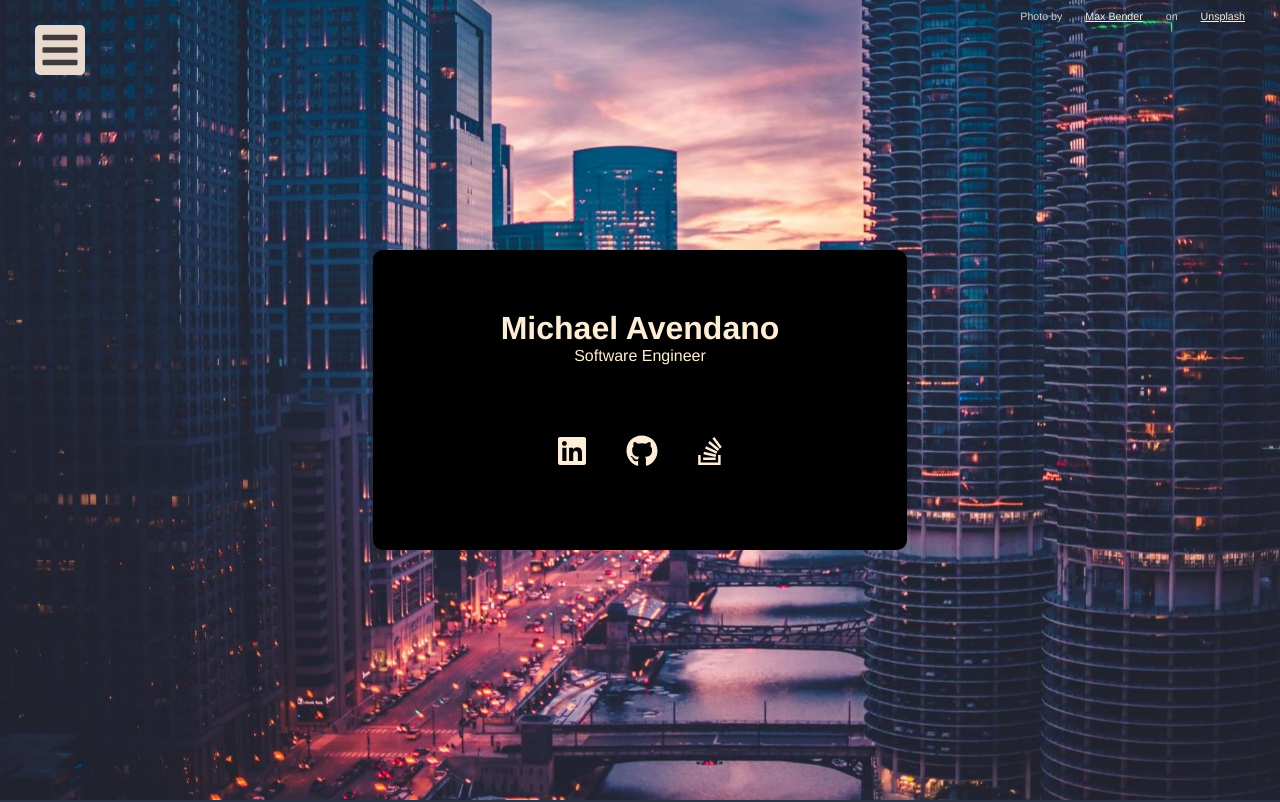
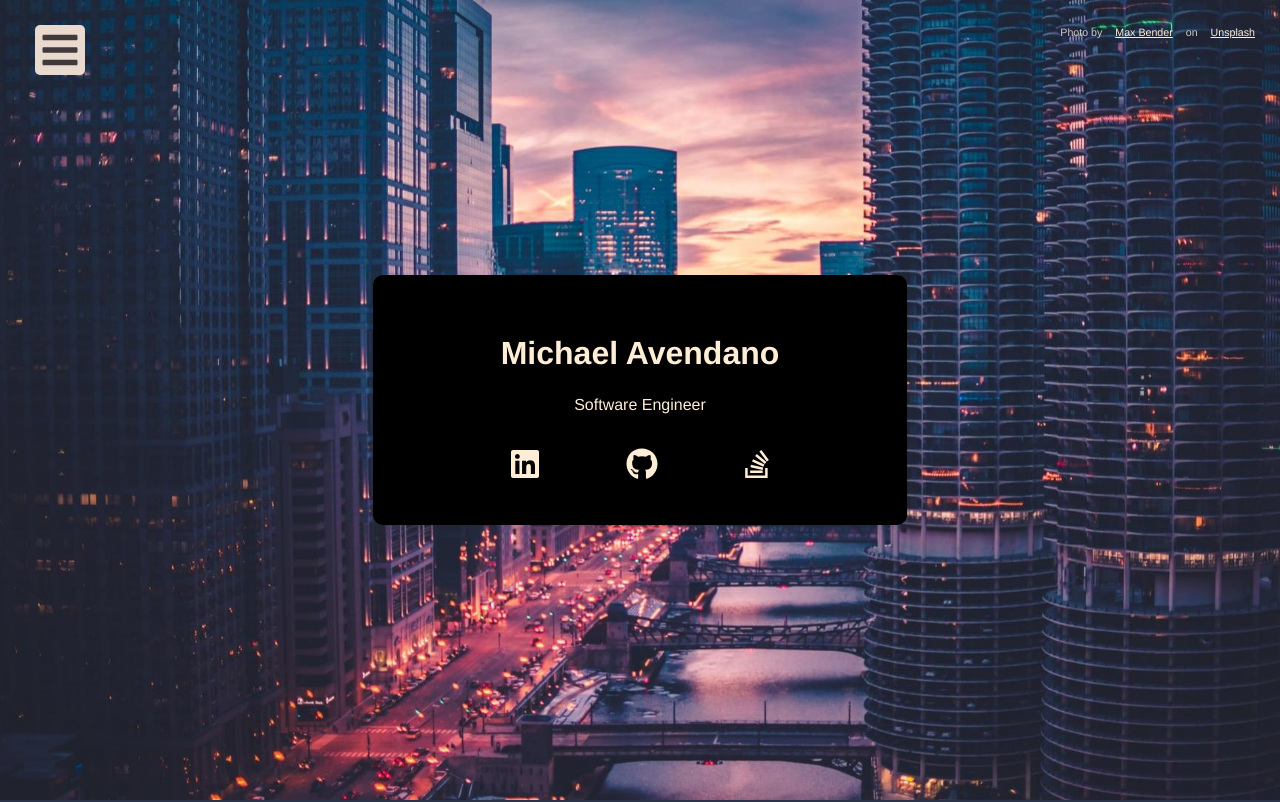
Before and after one commit to avenmia/PersonalWebsite, a Vue app: page / in a window 1280 px wide. Shown: the top 802 px of the page. Built offline with nearby package versions, Linux system fonts and the light colour scheme.

Commit message:
Adding hover over stylings

```diff
--- a/src/components/menu/Menu.vue
+++ b/src/components/menu/Menu.vue
@@ -99,6 +99,11 @@ export default defineComponent({
     width: 50px;
   }
 
+  .bars:hover {
+    height: 55px;
+    width: 55px;
+  }
+
   .times {
     position: absolute;
     top: 10px;
@@ -106,6 +111,10 @@ export default defineComponent({
     font-size: 36px;
     margin-left: 50px;
     color: #403A3C;
+  }
+
+  .times:hover {
+    font-size: 40px;
   }
 
   @media screen and (max-width: 1000px)
--- a/src/components/sections/HomeSection.vue
+++ b/src/components/sections/HomeSection.vue
@@ -54,7 +54,7 @@ export default {
   background: black;
   order: 1;
   width: auto;
-  height: 300px;
+  height: 250px;
   border-radius: 10px;
   padding: 5vh 10vw;
   text-align: center;
@@ -73,9 +73,16 @@ export default {
 
 .links {
   display: inline-flex;
-  justify-content: center;
+  justify-content: space-between;
   align-items: center;
-  padding-top: 50px;
+  width: 100%;
+}
+
+.links a:hover {
+  color: #2B3349;
+  background-color: #ffedd6;
+  border-radius: 50%;
+  padding: 10px;
 }
 
 .header {
@@ -92,7 +99,12 @@ export default {
 
 a {
   color: #ffedd6;
-  padding: 20px;
+  padding: 10px;
+}
+
+p {
+  margin-top: 1.5em;
+  margin-bottom: 1.5em;
 }
 
 a:visited {
```
